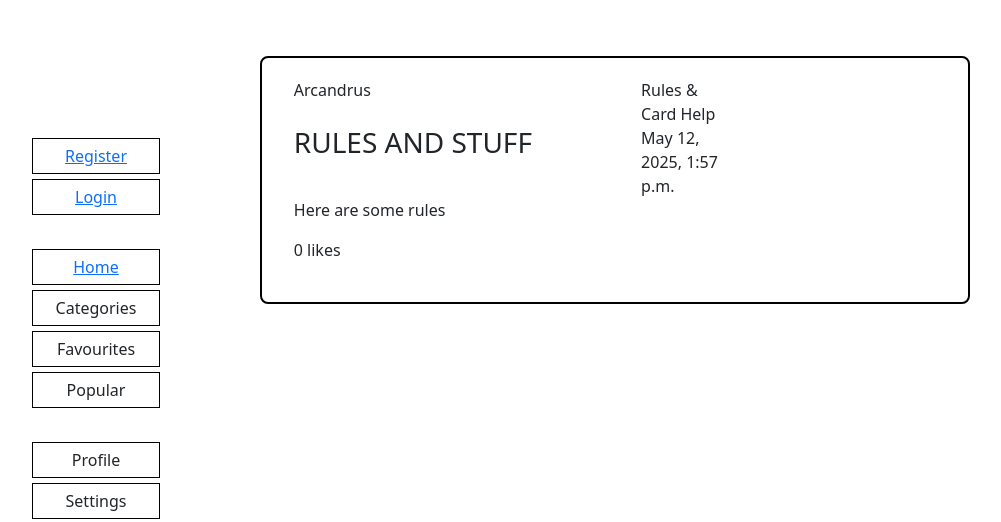
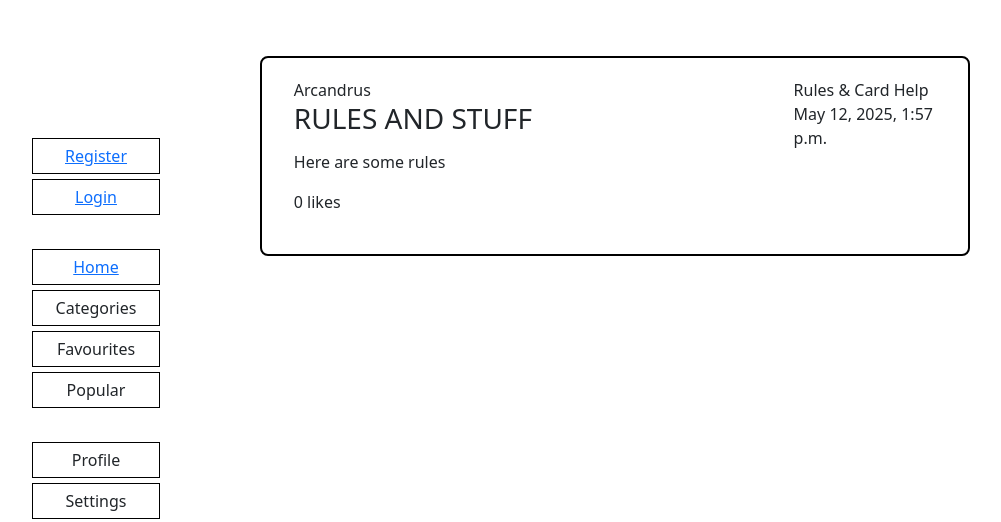
Before and after one commit to Arcandrus/mtg-forum, a Django app: a page that uses posts/templates/posts/post_detail.html in a window 1280 px wide. Shown: the part 96-618 px from the top of the page, without its empty margins (25-1026 px from the left). Run offline with Django 5.2, Linux system fonts and the light colour scheme; data comes from the database, SQL or seed files in the repository.

Commit message:
Templating updates and style changes

```diff
--- a/posts/templates/posts/post_detail.html
+++ b/posts/templates/posts/post_detail.html
@@ -14,7 +14,7 @@
                             <div class="col-9">{{ post.author }}</div>
                             <div class="col-3">{{ post.get_category_display }}</div>
                         </div>
-                        <div class="row">
+                        <div class="row fill">
                             <div class="col-9">
                                 <h3>{{ post.title|upper }}</h3>
                             </div>
--- a/static/css/style.css
+++ b/static/css/style.css
@@ -72,6 +72,7 @@ main {
     padding: 20px;
     overflow: hidden;
     margin-bottom: 20px;
+    width: 100%;
 }
 
 .card-full {
```
Also changed, not shown: 1 other file.
